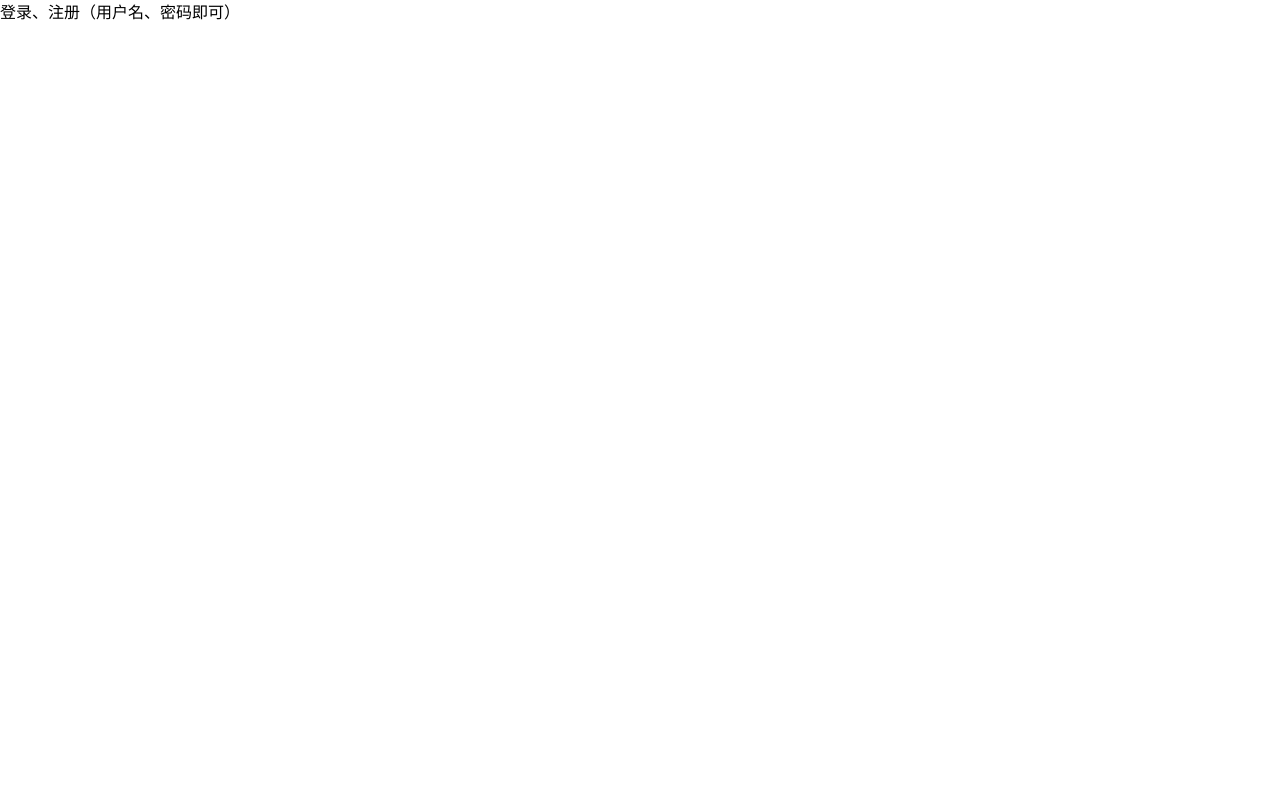
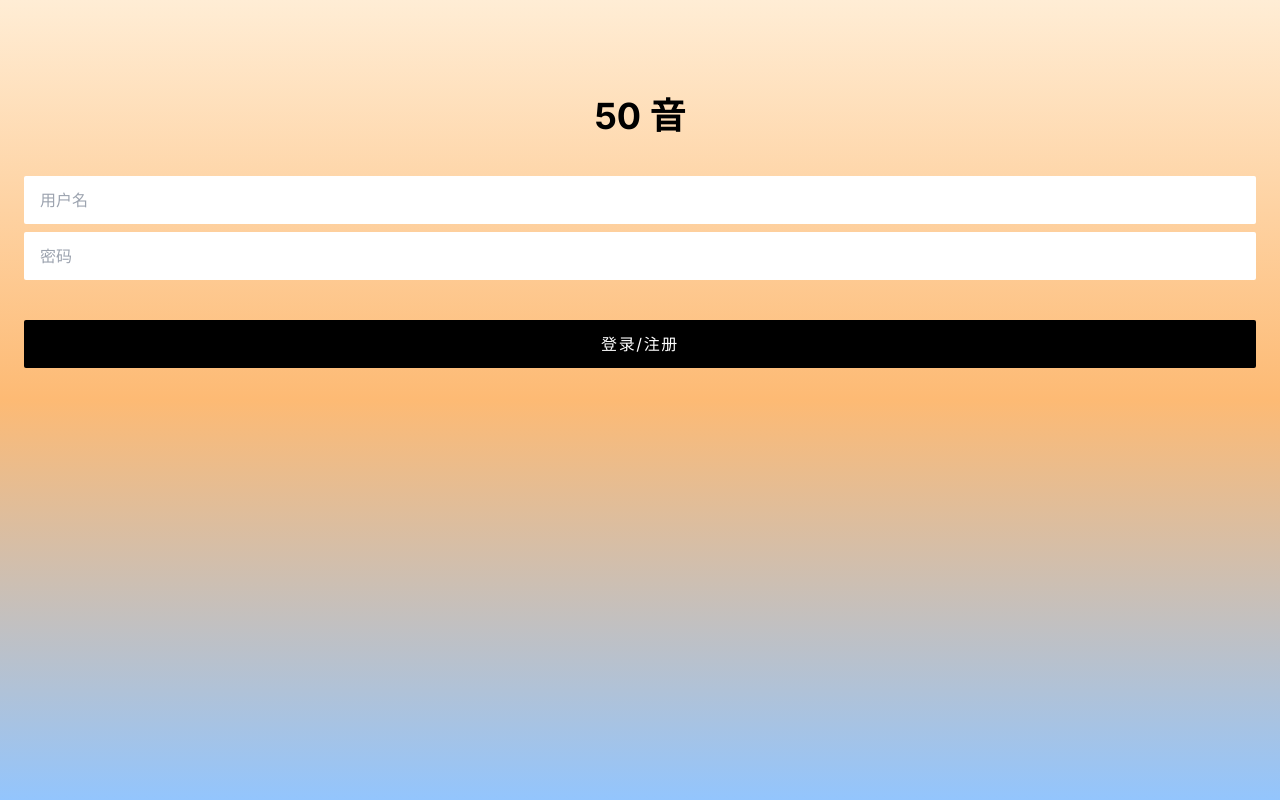
Before and after one commit to obf1313/50-yin, a Next.js app in the folder 50-yin-front/: page /login in a window 1280 px wide. Built offline with nearby package versions, Linux system fonts and the light colour scheme.

Commit message:
feat: 搓了些丑丑的页面

```diff
--- a/50-yin-front/app/globals.css
+++ b/50-yin-front/app/globals.css
@@ -19,3 +19,7 @@
 body {
   color: rgb(var(--foreground-rgb));
 }
+
+input {
+  border: none;
+}
--- a/50-yin-front/app/login/page.tsx
+++ b/50-yin-front/app/login/page.tsx
@@ -2,7 +2,47 @@
  * @descriptor 登录页面
  * @author obf1313
  */
+'use client'
+import { useState } from 'react'
+import { api } from '@/fetch'
+import { useRouter } from 'next/navigation'
+
 const Login = () => {
-  return <div>登录、注册（用户名、密码即可）</div>
+  const router = useRouter()
+  const [userName, setUserName] = useState('')
+  const [password, setPassword] = useState('')
+  // 登录
+  const login = () => {
+    const params = {
+      userName,
+      password,
+    }
+    router.push('/user')
+    api.post('/login', params).then(data => {
+      console.log('data', data)
+    })
+  }
+  return (
+    <main className="min-h-screen w-screen flex flex-col px-6 bg-gradient-to-b from-orange-100 via-orange-300 to-blue-300">
+      <h1 className="mt-24 flex justify-center font-bold text-4xl">50 音</h1>
+      <input
+        value={userName}
+        onChange={e => setUserName(e.target.value)}
+        type="text"
+        placeholder="用户名"
+        className="h-12 mt-10 px-4 rounded-sm"
+      />
+      <input
+        value={password}
+        onChange={e => setPassword(e.target.value)}
+        type="password"
+        placeholder="密码"
+        className="h-12 mt-2 px-4 rounded-sm"
+      />
+      <button onClick={login} className="h-12 mt-10 bg-black text-white rounded-sm tracking-widest">
+        登录/注册
+      </button>
+    </main>
+  )
 }
 export default Login
--- a/50-yin-front/app/new-study/page.tsx
+++ b/50-yin-front/app/new-study/page.tsx
@@ -2,7 +2,31 @@
  * @descriptor 询问是否有新的学习进程
  * @author obf1313
  */
+'use client'
+import { useRouter } from 'next/navigation'
+
 const NewStudy = () => {
-  return <div>是否有新的学习进程？是、否</div>
+  const router = useRouter()
+  // 更新学习记录
+  const toUpdate = () => {
+    router.push('/update-study-progress')
+  }
+  // 开始抽查
+  const start = () => {
+    router.push('/check')
+  }
+  return (
+    <main className="min-h-screen w-screen flex flex-col align-middle">
+      <h1 className="mt-40 text-center font-bold text-2xl">是否有新的学习进程</h1>
+      <div className="flex justify-center mt-20">
+        <button onClick={toUpdate} className="w-40 py-1 bg-blue-600 text-white rounded-sm">
+          是
+        </button>
+        <button onClick={start} className="w-40 py-1 ml-4 text-blue-600 border-2 border-blue-600">
+          否
+        </button>
+      </div>
+    </main>
+  )
 }
 export default NewStudy
--- a/50-yin-front/app/user/page.tsx
+++ b/50-yin-front/app/user/page.tsx
@@ -2,7 +2,37 @@
  * @descriptor 用户主页
  * @author obf1313
  */
+'use client'
+import { useRouter } from 'next/navigation'
+
 const User = () => {
-  return <div>用户主页（用户信息、时间线显示抽查历史、开始学习）</div>
+  const router = useRouter()
+  const start = () => {
+    router.push('new-study')
+  }
+  return (
+    <main className="min-h-screen w-screen flex flex-col">
+      <div className="h-20 p-5 bg-slate-950">
+        <div>
+          <span className="text-white">御坂美琴</span>
+          <span className="ml-1 text-xs text-gray-200"> id: 0001</span>
+        </div>
+        <div className="mt-1 text-xs text-gray-400">上次登录时间 2023-05-09 09:00:00</div>
+      </div>
+      <div>
+        {new Array(10).fill(0).map((item: number, index: number) => (
+          <div key={index} className="flex justify-between py-2 px-3 bg-blue-100 border-t-2 border-blue-200">
+            <div>2023-09-01 09:20:20</div>
+            <div>20%</div>
+          </div>
+        ))}
+      </div>
+      <div
+        onClick={start}
+        className="flex w-screen py-4 justify-center fixed bottom-0 left-0 bg-blue-600 text-white tracking-widest">
+        开始抽查
+      </div>
+    </main>
+  )
 }
 export default User
--- /dev/null
+++ b/50-yin-front/fetch/index.ts
@@ -0,0 +1,23 @@
+/**
+ * @descriptor 请求
+ * @author obf1313
+ */
+import axios from 'axios'
+
+export const api = axios.create({
+  baseURL: '/api',
+  timeout: 3000,
+})
+
+api.interceptors.response.use(
+  response => {
+    return Promise.resolve(response)
+  },
+  error => {
+    if (error.response.status === 500) {
+      // 还得写个 toast
+      console.log('服务器错误')
+    }
+    Promise.reject(error)
+  }
+)
--- a/50-yin-front/package.json
+++ b/50-yin-front/package.json
@@ -13,6 +13,7 @@
     "@types/react": "18.2.21",
     "@types/react-dom": "18.2.7",
     "autoprefixer": "10.4.15",
+    "axios": "^1.5.0",
     "eslint": "8.48.0",
     "eslint-config-next": "13.4.19",
     "next": "13.4.19",
```
Also changed, not shown: 1 other file (tests, documents, lock files or other folders).
